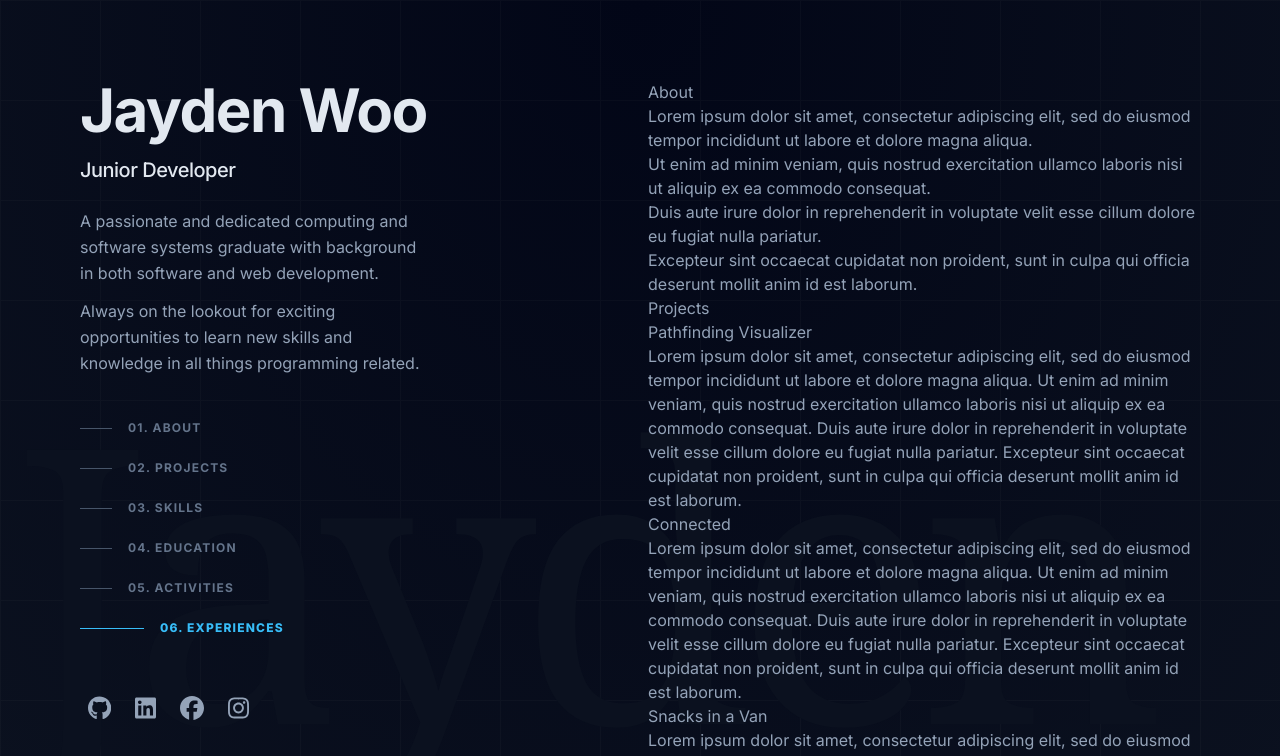
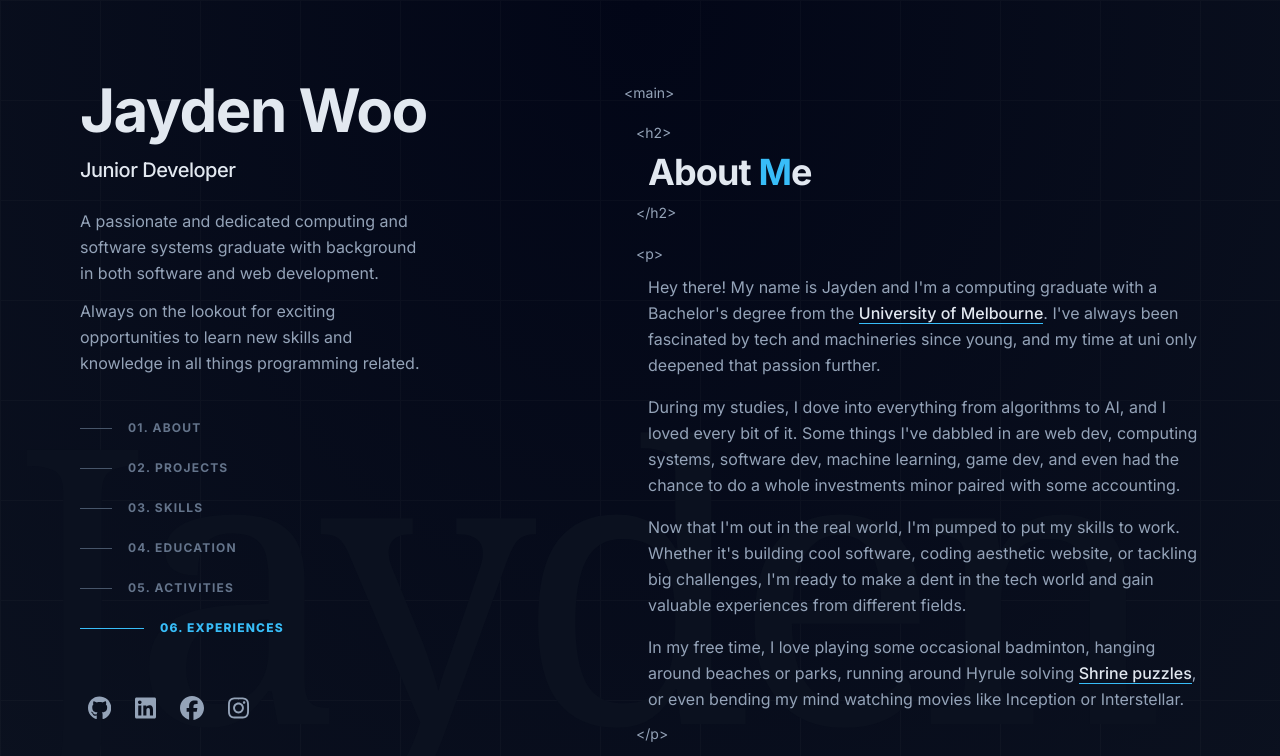
Before and after one commit to jayden-woo/personal-website, a Next.js app: page / in a window 1280 px wide. Shown: the top 756 px of the page. Built offline with nearby package versions, Linux system fonts and the light colour scheme.

Commit message:
Add about section and refactor link components

```diff
--- a/src/app/page.jsx
+++ b/src/app/page.jsx
@@ -9,6 +9,7 @@ import {
   Skills,
 } from "@/components/content";
 import { Intro, Nav, Socials } from "@/components/header";
+import TagWrapper from "@/components/tag-wrapper";
 
 export default function Page() {
   return (
@@ -23,6 +24,7 @@ export default function Page() {
           <Socials />
         </header>
         <main className="w-1/2 py-20">
+          <TagWrapper depth={2} before="<main>" after="</main>">
             <About />
             <Projects />
             <Skills />
@@ -30,6 +32,7 @@ export default function Page() {
             <Activities />
             <Experiences />
             <Footer />
+          </TagWrapper>
         </main>
       </div>
     </>
--- a/src/components/content/about.jsx
+++ b/src/components/content/about.jsx
@@ -1,25 +1,44 @@
 import { CONTENT_SECTIONS } from "@/lib/data";
+import Link from "@/components/link";
+import TagWrapper from "@/components/tag-wrapper";
 
 export default function About() {
   return (
-    <section id={CONTENT_SECTIONS.About}>
-      <h2>About</h2>
-      <p>
-        Lorem ipsum dolor sit amet, consectetur adipiscing elit, sed do eiusmod tempor incididunt ut
-        labore et dolore magna aliqua.
-      </p>
-      <p>
-        Ut enim ad minim veniam, quis nostrud exercitation ullamco laboris nisi ut aliquip ex ea
-        commodo consequat.
-      </p>
-      <p>
-        Duis aute irure dolor in reprehenderit in voluptate velit esse cillum dolore eu fugiat nulla
-        pariatur.
-      </p>
-      <p>
-        Excepteur sint occaecat cupidatat non proident, sunt in culpa qui officia deserunt mollit
-        anim id est laborum.
-      </p>
+    <section id={CONTENT_SECTIONS.About} className="mb-30 scroll-mt-16">
+      <TagWrapper className="my-4" before="<h2>" after="</h2>" data-observe>
+        <h2 className="py-2 text-4xl font-bold tracking-tight text-slate-200">
+          About <span className="inline-block first-letter:text-sky-400">Me</span>
+        </h2>
+      </TagWrapper>
+      <TagWrapper className="my-4 leading-relaxed" before="<p>" after="</p>" data-observe>
+        <p className="my-2">
+          Hey there! My name is Jayden and I&apos;m a computing graduate with a Bachelor&apos;s
+          degree from the{" "}
+          <Link href="https://study.unimelb.edu.au/find/courses/major/computing-and-software-systems/">
+            University of Melbourne
+          </Link>
+          . I&apos;ve always been fascinated by tech and machineries since young, and my time at uni
+          only deepened that passion further.
+        </p>
+        <p className="my-4">
+          During my studies, I dove into everything from algorithms to AI, and I loved every bit of
+          it. Some things I&apos;ve dabbled in are web dev, computing systems, software dev, machine
+          learning, game dev, and even had the chance to do a whole investments minor paired with
+          some accounting.
+        </p>
+        <p className="my-4">
+          Now that I&apos;m out in the real world, I&apos;m pumped to put my skills to work. Whether
+          it&apos;s building cool software, coding aesthetic website, or tackling big challenges,
+          I&apos;m ready to make a dent in the tech world and gain valuable experiences from
+          different fields.
+        </p>
+        <p className="my-2">
+          {/* TODO: Add free time hobbies section */}
+          In my free time, I love playing some occasional badminton, hanging around beaches or
+          parks, running around Hyrule solving <Link href="/">Shrine puzzles</Link>, or even bending
+          my mind watching movies like Inception or Interstellar.
+        </p>
+      </TagWrapper>
     </section>
   );
 }
--- a/src/components/header/socials.jsx
+++ b/src/components/header/socials.jsx
@@ -1,19 +1,14 @@
-import { SOCIAL_MEDIA } from "@/lib/data";
+import { LINK_VARIANTS, SOCIAL_MEDIA } from "@/lib/data";
+import Link from "@/components/link";
 
 export default function Socials() {
   return (
     <ul className="mx-2 flex items-center">
       {SOCIAL_MEDIA.map((item) => (
         <li key={item.name} className="mr-6">
-          <a
-            href={item.link}
-            className="fill-current hover:fill-slate-200"
-            title={item.name}
-            target="_blank"
-            rel="noopener noreferrer"
-          >
+          <Link variant={LINK_VARIANTS.Icon} href={item.link} title={item.name}>
             {item.icon}
-          </a>
+          </Link>
         </li>
       ))}
     </ul>
--- /dev/null
+++ b/src/components/link.jsx
@@ -0,0 +1,32 @@
+import { LINK_VARIANTS } from "@/lib/data";
+
+export default function Link({ children, variant = LINK_VARIANTS.Text, className = "", ...rest }) {
+  switch (variant) {
+    case LINK_VARIANTS.Text:
+      // Add underline for links which thickens when hovered
+      className +=
+        " border-b border-sky-400 font-medium text-slate-200 hover:border-b-2 focus-visible:text-sky-400";
+      // TODO: Clean unused animations
+      // Add highlighting hover animation over links
+      // className +=
+      //   " font-medium text-slate-200 relative before:-z-10 before:block before:absolute before:inset-0 before:bg-sky-400 before:transition-transform before:duration-300 before:scale-x-0 before:origin-bottom-right before:hover:scale-x-100 before:hover:origin-bottom-left";
+      // Add underlining hover animation over links
+      // className +=
+      //   " font-medium text-slate-200 relative before:absolute before:-bottom-0.5 before:h-0.5 before:w-full before:bg-sky-400 before:rounded before:transition-transform before:ease-in before:scale-x-0 before:hover:scale-x-100 before:duration-250";
+      break;
+    case LINK_VARIANTS.Icon:
+      className += " fill-current hover:fill-slate-200 focus-visible:fill-slate-200";
+      break;
+    case LINK_VARIANTS.Title:
+      className += "";
+      break;
+    default:
+      break;
+  }
+
+  return (
+    <a target="_blank" rel="noopener noreferrer" className={className} {...rest}>
+      {children}
+    </a>
+  );
+}
--- /dev/null
+++ b/src/components/tag-wrapper.jsx
@@ -0,0 +1,18 @@
+const left = {
+  3: " before:-left-9 after:-left-9",
+  2: " before:-left-6 after:-left-6",
+  1: " before:-left-3 after:-left-3",
+};
+
+export default function TagWrapper({ children, depth = 1, className = "", ...rest }) {
+  // Add before and after pseudo-elements and their styles
+  className +=
+    " before:relative before:my-1 before:text-sm before:content-[attr(before)] after:relative after:my-1 after:text-sm after:content-[attr(after)]" +
+    left[depth];
+
+  return (
+    <div className={className} {...rest}>
+      {children}
+    </div>
+  );
+}
--- a/src/lib/data.jsx
+++ b/src/lib/data.jsx
@@ -31,3 +31,9 @@ export const SOCIAL_MEDIA = [
     link: "https://instagram.com/jayden.wjc",
   },
 ];
+
+export const LINK_VARIANTS = Object.freeze({
+  Text: Symbol("text"),
+  Icon: Symbol("icon"),
+  Title: Symbol("title"),
+});
```
Lines whose indentation alone changed are shown as unchanged.
